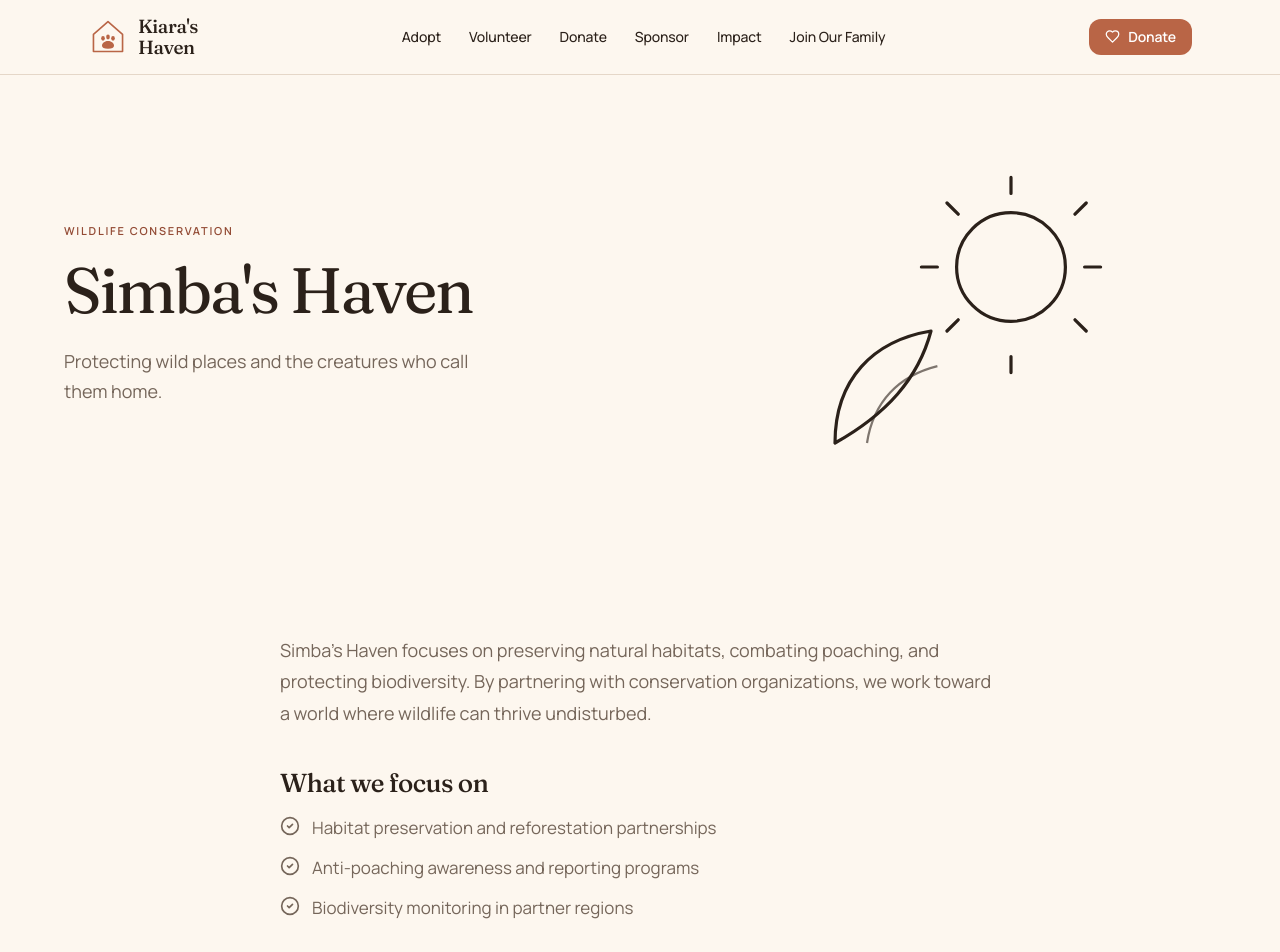
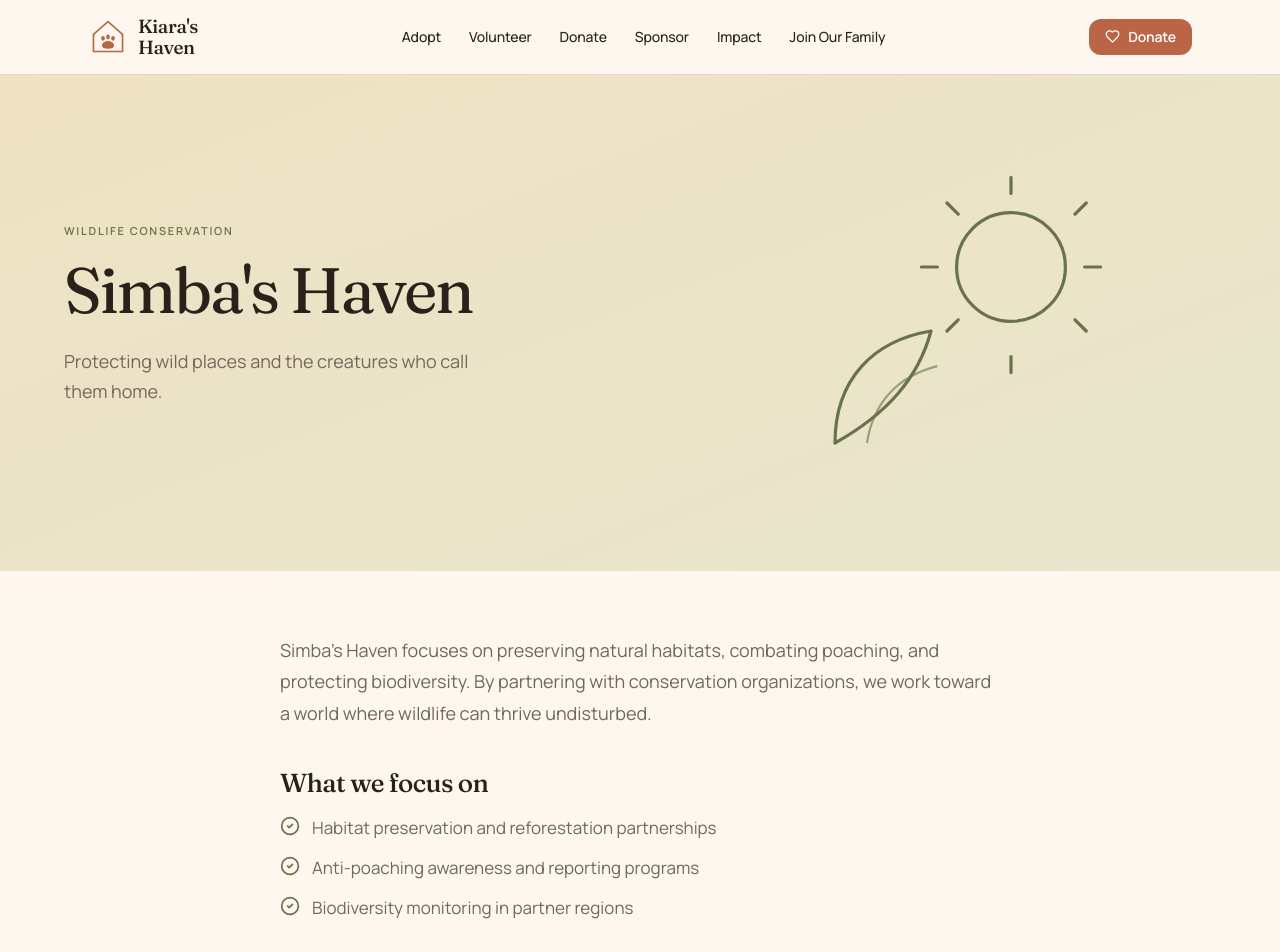
Before and after one commit to cherimedz/Kiara-s-Haven-Website, a Next.js app: page /simbas-haven in a window 1280 px wide. Shown: the top 952 px of the page. Built offline with nearby package versions, Linux system fonts and the light colour scheme.

Commit message:
feat: repaint Simba's Haven with the muted moss and ochre palette

```diff
--- a/app/components/havens/SimbaHavenPage.jsx
+++ b/app/components/havens/SimbaHavenPage.jsx
@@ -13,16 +13,16 @@ export default function SimbaHavenPage() {
     <>
       <Navbar />
 
-      <section className="px-6 pt-14 pb-16 md:pt-20 md:pb-24 bg-gradient-to-br from-simba-from/25 to-simba-to/25">
+      <section className="px-6 pt-14 pb-16 md:pt-20 md:pb-24 bg-gradient-to-br from-simba-soft to-simba-wash">
         <div className="max-w-6xl mx-auto grid md:grid-cols-[1.2fr_1fr] gap-10 items-center">
           <div>
-            <Eyebrow className="text-simba-from mb-4">{org.focus}</Eyebrow>
+            <Eyebrow className="text-simba-primary mb-4">{org.focus}</Eyebrow>
             <h1 className="font-display font-normal text-ink text-[clamp(2.75rem,5vw,4rem)] leading-[1.02] tracking-[-0.035em] mb-6">
               {org.orgName}
             </h1>
             <p className="text-[18px] leading-[1.7] text-mute max-w-md">{org.tagline}</p>
           </div>
-          <SimbaScene className="w-full max-w-xs mx-auto text-simba-from" />
+          <SimbaScene className="w-full max-w-xs mx-auto text-simba-primary" />
         </div>
       </section>
 
@@ -35,7 +35,7 @@ export default function SimbaHavenPage() {
         <ul className="space-y-3 mb-10">
           {org.focusAreas.map((area) => (
             <li key={area} className="flex items-start gap-3 text-[17px] leading-[1.65] text-mute">
-              <CheckCircle2 size={20} className="text-simba-from shrink-0 mt-0.5" />
+              <CheckCircle2 size={20} className="text-simba-primary shrink-0 mt-0.5" />
               {area}
             </li>
           ))}
```
